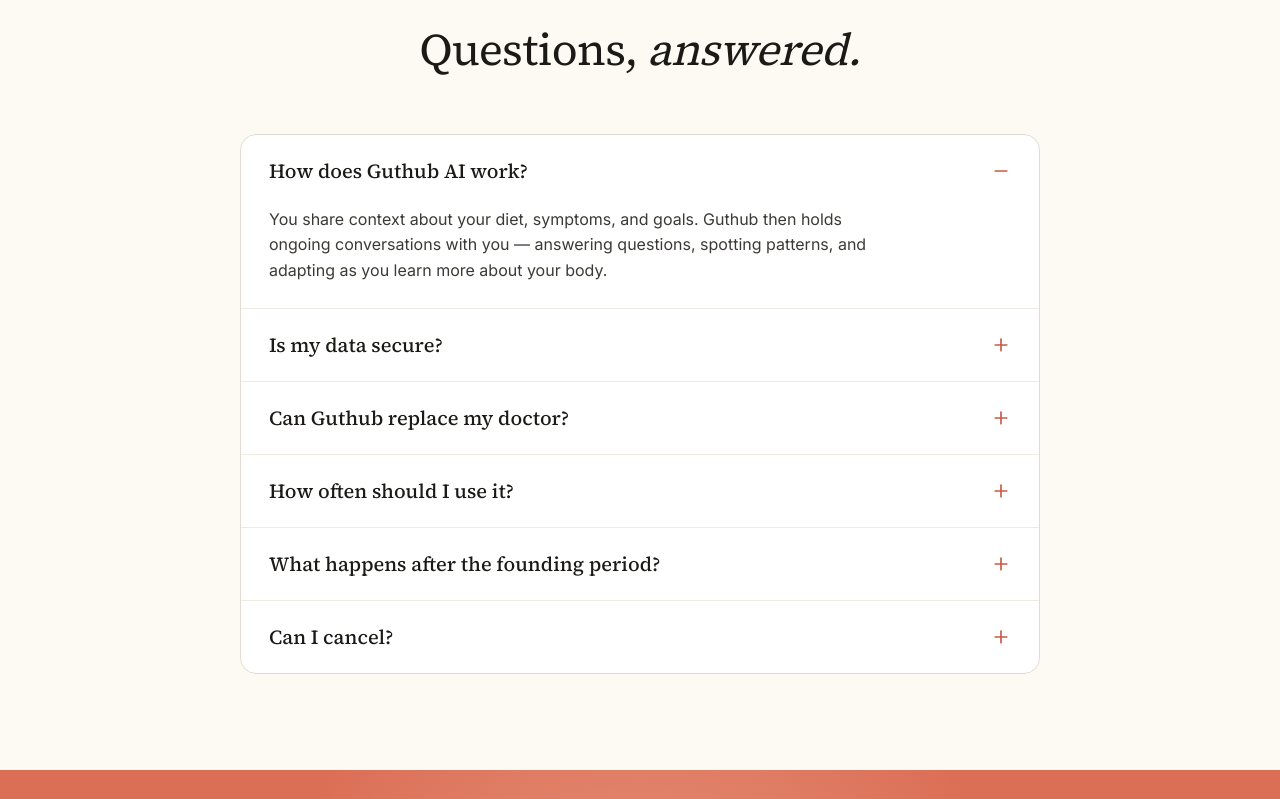
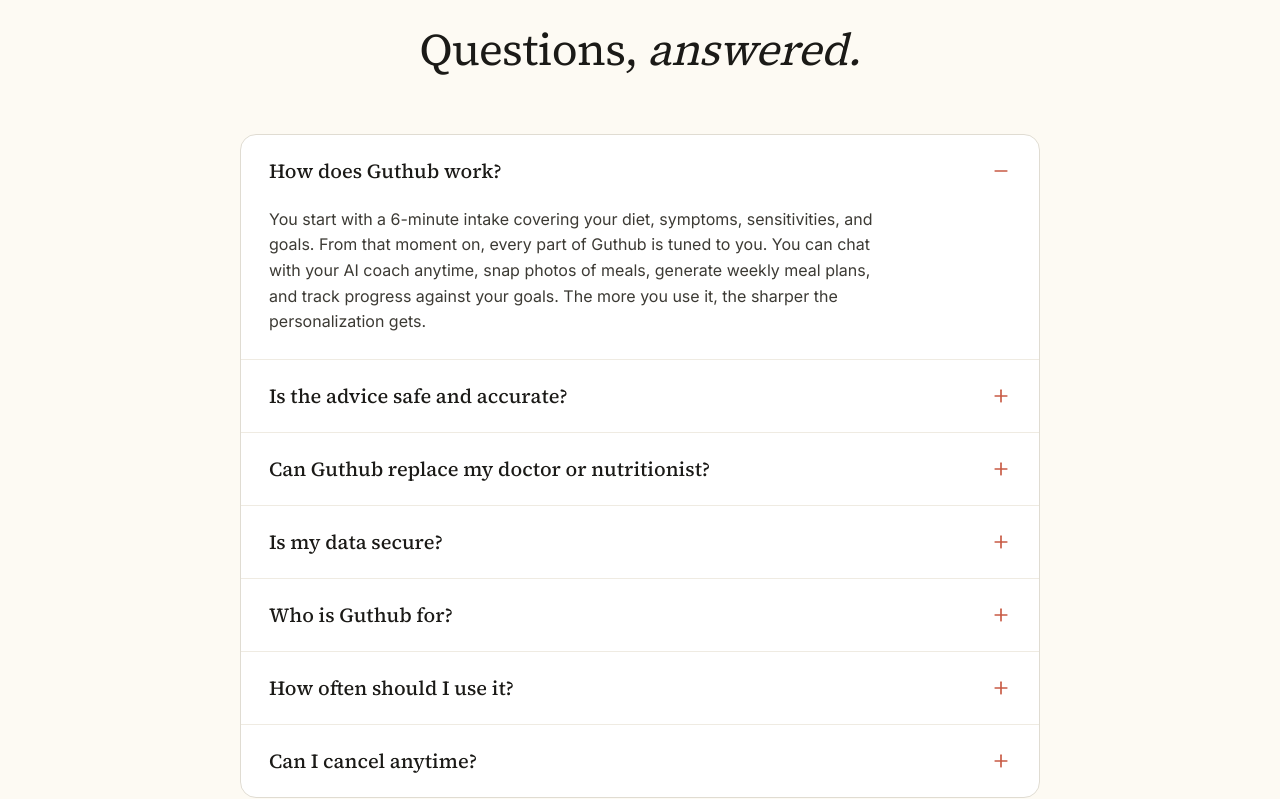
Before and after one commit to botwurx-agent/guthub-website, a Next.js app: page / in a window 1280 px wide. Shown: the part 7924-8723 px from the top of the page. Built offline with nearby package versions, Linux system fonts and the light colour scheme.

Commit message:
Replace home FAQ with 7 updated Q&As

```diff
--- a/components/home/FAQ.tsx
+++ b/components/home/FAQ.tsx
@@ -5,12 +5,13 @@ import { Plus, Minus } from 'lucide-react';
 import { Eyebrow, Reveal } from '../ui';
 
 const items = [
-  { q: 'How does Guthub AI work?', a: 'You share context about your diet, symptoms, and goals. Guthub then holds ongoing conversations with you — answering questions, spotting patterns, and adapting as you learn more about your body.' },
-  { q: 'Is my data secure?', a: 'Yes. Your health data is encrypted at rest and in transit, never sold, and never used to train public models. You can delete everything at any time.' },
-  { q: "Can Guthub replace my doctor?", a: "No — and it's not designed to. Guthub complements your professional care by giving you grounded guidance between appointments. For diagnosis, medication, and acute issues, always see a clinician." },
-  { q: 'How often should I use it?', a: "As often as a question comes up. Most members chat 2–5 times a week, but there's no minimum. The more context you share, the more helpful Guthub becomes." },
-  { q: 'What happens after the founding period?', a: "Regular pricing is $19.95/month. If you join the Founders Cohort, your $9.95/month rate is locked in for life — as long as your subscription stays active." },
-  { q: 'Can I cancel?', a: "Any time, from your account page. No calls, no friction. 30-day money-back guarantee on your first month." },
+  { q: 'How does Guthub work?', a: 'You start with a 6-minute intake covering your diet, symptoms, sensitivities, and goals. From that moment on, every part of Guthub is tuned to you. You can chat with your AI coach anytime, snap photos of meals, generate weekly meal plans, and track progress against your goals. The more you use it, the sharper the personalization gets.' },
+  { q: 'Is the advice safe and accurate?', a: "Guthub is shaped by a certified gut health practitioner who reviews how the AI gives guidance. The system is designed to suggest small, testable adjustments rather than aggressive elimination diets or clinical diagnoses. For anything outside its scope, like medication questions, red-flag symptoms, or conditions that need a doctor, Guthub will tell you to consult a professional. It's built to complement medical care, not replace it." },
+  { q: 'Can Guthub replace my doctor or nutritionist?', a: "No, and it's not designed to. Guthub is a coach you can talk to anytime, for the everyday questions that come up between appointments. It works best alongside professional care, not instead of it. For diagnoses, prescriptions, or treatment plans, you should see a qualified clinician." },
+  { q: 'Is my data secure?', a: "Yes. Your intake, meal logs, and conversations are encrypted and stored privately. We never sell your data, and we don't share it with third parties for advertising. You can request a full export or deletion of your account at any time. For full details, see our Privacy Policy." },
+  { q: 'Who is Guthub for?', a: "Guthub is built for people navigating gut-related issues like IBS, SIBO, food sensitivities, elimination diets, or persistent bloating and discomfort that doesn't have a clear answer. If you've ever finished a doctor's visit with more questions than you started with, or spent late nights googling what you ate, this is for you." },
+  { q: 'How often should I use it?', a: "There's no minimum. Some people check in daily by logging meals, asking questions, and reviewing patterns. Others use it situationally, when something flares up or they're planning a tricky meal. Both work. The product is designed to fit how you actually live." },
+  { q: 'Can I cancel anytime?', a: "Yes, in two taps from your account settings. No phone calls, no retention offers, no dark patterns. Your 2-day trial is also free and doesn't require a credit card to start." },
 ];
 
 export default function FAQ() {
```
